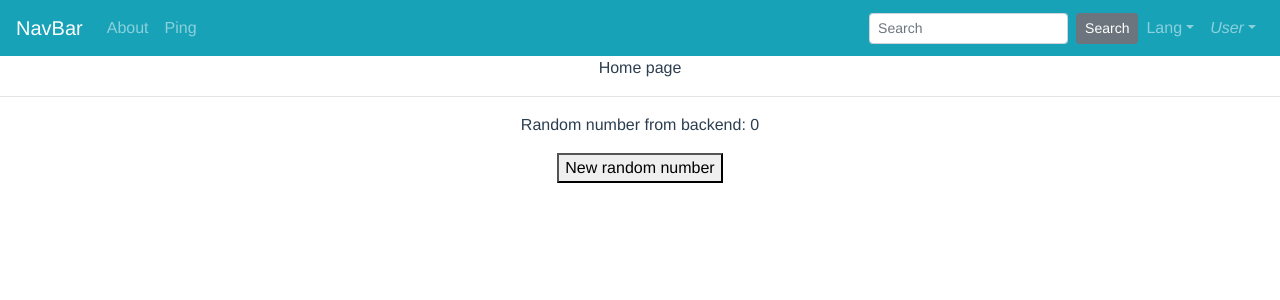
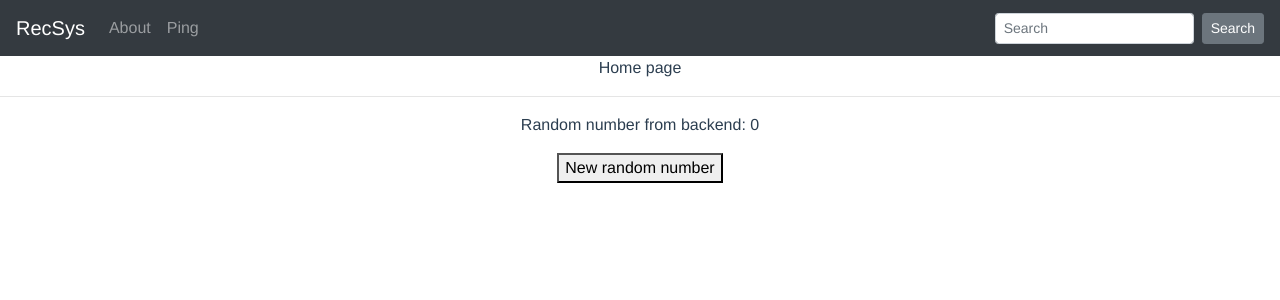
Before and after one commit to smcheraghi/RecSysCOEN6313, a Vue app in the folder frontend/: page / in a window 1280 px wide. Shown: the top 300 px of the page. Built offline with nearby package versions, Linux system fonts and the light colour scheme.

Commit message:
Update webpack config. Dosable eslint. Change navbar background color

```diff
--- a/frontend/config/index.js
+++ b/frontend/config/index.js
@@ -23,7 +23,7 @@ module.exports = {
     // Use Eslint Loader?
     // If true, your code will be linted during bundling and
     // linting errors and warnings will be shown in the console.
-    useEslint: true,
+    useEslint: false,
     // If true, eslint errors and warnings will also be shown in the error overlay
     // in the browser.
     showEslintErrorsInOverlay: false,
--- a/frontend/src/components/Navbar.vue
+++ b/frontend/src/components/Navbar.vue
@@ -1,7 +1,7 @@
 <template>
-  <b-navbar toggleable="md" type="dark" variant="info">
+  <b-navbar toggleable="md" type="dark" variant="dark">
     <b-navbar-toggle target="nav_collapse"></b-navbar-toggle>
-    <b-navbar-brand href="/">NavBar</b-navbar-brand>
+    <b-navbar-brand href="/">RecSys</b-navbar-brand>
     <b-collapse is-nav id="nav_collapse">
       <b-navbar-nav>
         <b-nav-item href="/about">About</b-nav-item>
@@ -13,20 +13,19 @@
           <b-form-input size="sm" class="mr-sm-2" type="text" placeholder="Search"/>
           <b-button size="sm" class="my-2 my-sm-0" type="submit">Search</b-button>
         </b-nav-form>
-        <b-nav-item-dropdown text="Lang" right>
+        <!-- <b-nav-item-dropdown text="Lang" right>
           <b-dropdown-item href="#">EN</b-dropdown-item>
           <b-dropdown-item href="#">ES</b-dropdown-item>
           <b-dropdown-item href="#">RU</b-dropdown-item>
           <b-dropdown-item href="#">FA</b-dropdown-item>
-        </b-nav-item-dropdown>
-        <b-nav-item-dropdown right>
-          <!-- Using button-content slot -->
+        </b-nav-item-dropdown> -->
+        <!-- <b-nav-item-dropdown right>
           <template slot="button-content">
             <em>User</em>
           </template>
           <b-dropdown-item href="#">Profile</b-dropdown-item>
           <b-dropdown-item href="#">Signout</b-dropdown-item>
-        </b-nav-item-dropdown>
+        </b-nav-item-dropdown> -->
       </b-navbar-nav>
     </b-collapse>
   </b-navbar>
```
